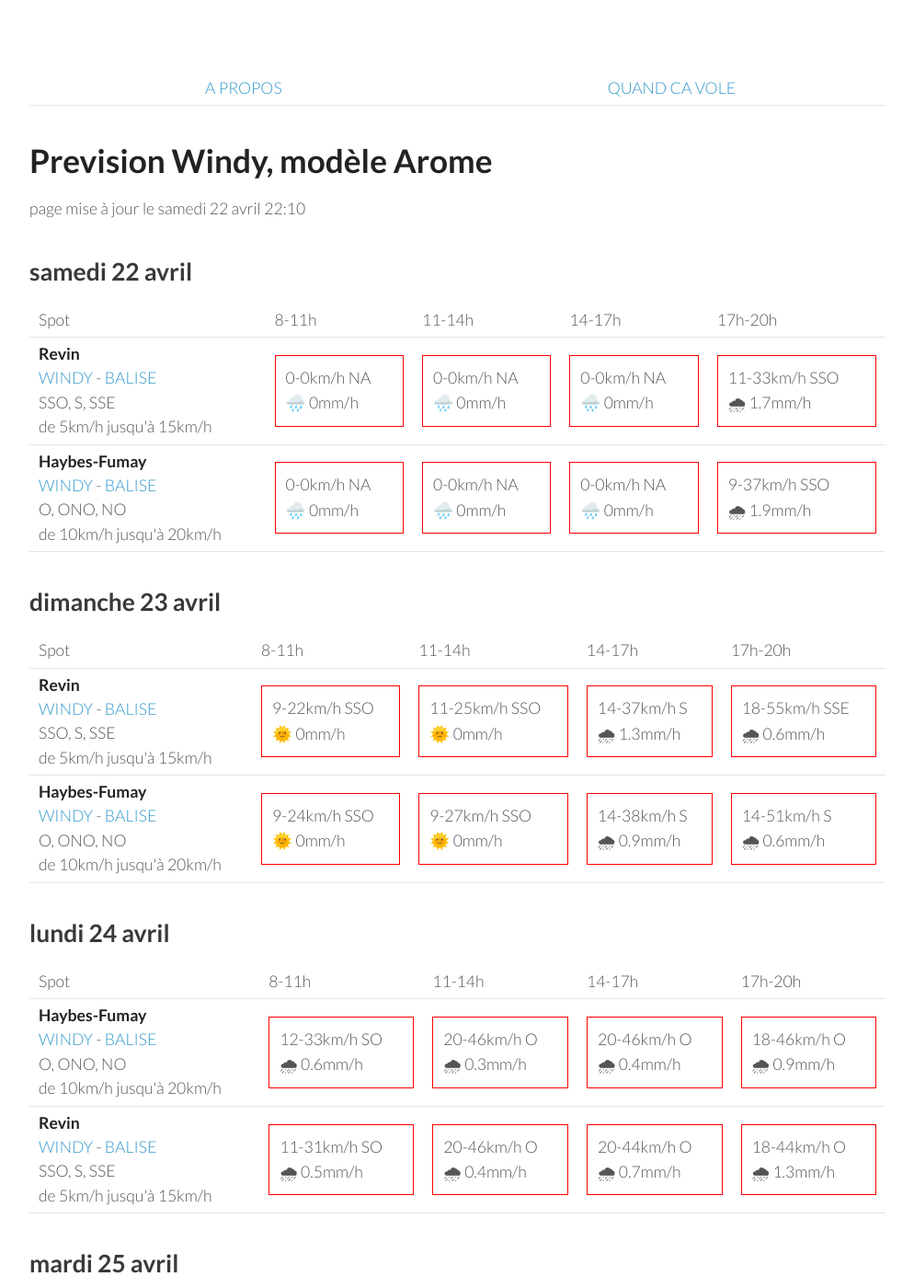
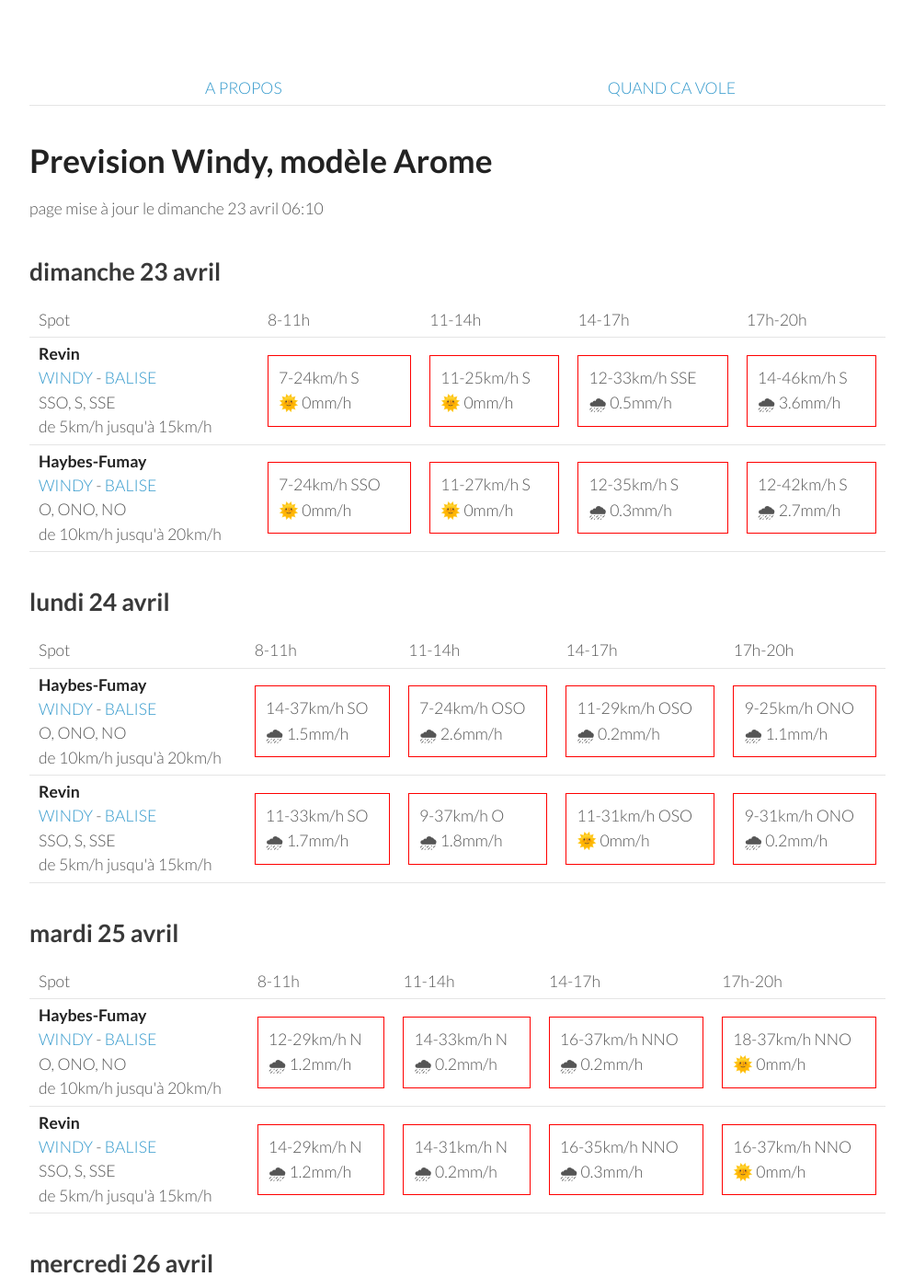
Before and after one commit to parapente-dans-le-nord/parapente-dans-le-nord.github.io, a Jekyll site: the page built from ardennes.markdown, in a window 1280 px wide and 1400 px high. Shown: the whole window at 92% size, without its empty margins (26-1020 px from the left). Built offline with Jekyll 4.4.1, drawn with Linux system fonts in a browser that asks for light colours; some of the changed text lies outside the part shown.

Commit message:
update index.markdown

```diff
--- a/ardennes.markdown
+++ b/ardennes.markdown
@@ -7,42 +7,8 @@ title:  "Tous les spots"
 {: .links}
 
 # Prevision Windy, modèle Arome
-page mise à jour le samedi 22 avril 22:10
+page mise à jour le dimanche 23 avril 06:10
 
-## samedi 22 avril
-
-{::nomarkdown}
-<table>
-  <tbody>
-    <tr>
-      <td>Spot</td>
-      <td>8-11h</td>
-      <td>11-14h</td>
-      <td>14-17h</td>
-      <td>17h-20h</td>
-    </tr>
-<tr>
-        <td><strong>Revin</strong><br><a href="https://windy.com/49.948/4.625?49.543,4.625,8">WINDY</a> - <span class=""><a href="http://www.balisemeteo.com/balise.php?idBalise=5019">BALISE</a> </span><br> <span class="vent-favorable">SSO, S, SSE</span><br><span class="force-vent">de 5km/h jusqu'à 15km/h</span> </td>
-
-            <td><div class="not-flyable"><p>0-0km/h NA</p><p>🌧️ 0mm/h</p></div></td>
-            <td><div class="not-flyable"><p>0-0km/h NA</p><p>🌧️ 0mm/h</p></div></td>
-            <td><div class="not-flyable"><p>0-0km/h NA</p><p>🌧️ 0mm/h</p></div></td>
-            <td><div class="not-flyable"><p>11-33km/h SSO</p><p>🌧 1.7mm/h</p></div></td>
-
-    </tr>
-<tr>
-        <td><strong>Haybes-Fumay</strong><br><a href="https://windy.com/49.998/4.715?49.913,4.738,10">WINDY</a> - <span class=""><a href="http://www.balisemeteo.com/balise.php?idBalise=104">BALISE</a> </span><br> <span class="vent-favorable">O, ONO, NO</span><br><span class="force-vent">de 10km/h jusqu'à 20km/h</span> </td>
-
-            <td><div class="not-flyable"><p>0-0km/h NA</p><p>🌧️ 0mm/h</p></div></td>
-            <td><div class="not-flyable"><p>0-0km/h NA</p><p>🌧️ 0mm/h</p></div></td>
-            <td><div class="not-flyable"><p>0-0km/h NA</p><p>🌧️ 0mm/h</p></div></td>
-            <td><div class="not-flyable"><p>9-37km/h SSO</p><p>🌧 1.9mm/h</p></div></td>
-
-    </tr>
-
-</tbody>
-</table>
-{:/}
 ## dimanche 23 avril
 
 {::nomarkdown}
@@ -58,20 +24,20 @@ page mise à jour le samedi 22 avril 22:10
 <tr>
         <td><strong>Revin</strong><br><a href="https://windy.com/49.948/4.625?49.543,4.625,8">WINDY</a> - <span class=""><a href="http://www.balisemeteo.com/balise.php?idBalise=5019">BALISE</a> </span><br> <span class="vent-favorable">SSO, S, SSE</span><br><span class="force-vent">de 5km/h jusqu'à 15km/h</span> </td>
 
-            <td><div class="not-flyable"><p>9-22km/h SSO</p><p>🌞 0mm/h</p></div></td>
-            <td><div class="not-flyable"><p>11-25km/h SSO</p><p>🌞 0mm/h</p></div></td>
-            <td><div class="not-flyable"><p>14-37km/h S</p><p>🌧 1.3mm/h</p></div></td>
-            <td><div class="not-flyable"><p>18-55km/h SSE</p><p>🌧 0.6mm/h</p></div></td>
+            <td><div class="not-flyable"><p>7-24km/h S</p><p>🌞 0mm/h</p></div></td>
+            <td><div class="not-flyable"><p>11-25km/h S</p><p>🌞 0mm/h</p></div></td>
+            <td><div class="not-flyable"><p>12-33km/h SSE</p><p>🌧 0.5mm/h</p></div></td>
+            <td><div class="not-flyable"><p>14-46km/h S</p><p>🌧 3.6mm/h</p></div></td>
 
 
     </tr>
 <tr>
         <td><strong>Haybes-Fumay</strong><br><a href="https://windy.com/49.998/4.715?49.913,4.738,10">WINDY</a> - <span class=""><a href="http://www.balisemeteo.com/balise.php?idBalise=104">BALISE</a> </span><br> <span class="vent-favorable">O, ONO, NO</span><br><span class="force-vent">de 10km/h jusqu'à 20km/h</span> </td>
 
-            <td><div class="not-flyable"><p>9-24km/h SSO</p><p>🌞 0mm/h</p></div></td>
-            <td><div class="not-flyable"><p>9-27km/h SSO</p><p>🌞 0mm/h</p></div></td>
-            <td><div class="not-flyable"><p>14-38km/h S</p><p>🌧 0.9mm/h</p></div></td>
-            <td><div class="not-flyable"><p>14-51km/h S</p><p>🌧 0.6mm/h</p></div></td>
+            <td><div class="not-flyable"><p>7-24km/h SSO</p><p>🌞 0mm/h</p></div></td>
+            <td><div class="not-flyable"><p>11-27km/h S</p><p>🌞 0mm/h</p></div></td>
+            <td><div class="not-flyable"><p>12-35km/h S</p><p>🌧 0.3mm/h</p></div></td>
+            <td><div class="not-flyable"><p>12-42km/h S</p><p>🌧 2.7mm/h</p></div></td>
 
 
     </tr>
@@ -94,20 +60,20 @@ page mise à jour le samedi 22 avril 22:10
 <tr>
         <td><strong>Haybes-Fumay</strong><br><a href="https://windy.com/49.998/4.715?49.913,4.738,10">WINDY</a> - <span class=""><a href="http://www.balisemeteo.com/balise.php?idBalise=104">BALISE</a> </span><br> <span class="vent-favorable">O, ONO, NO</span><br><span class="force-vent">de 10km/h jusqu'à 20km/h</span> </td>
 
-            <td><div class="not-flyable"><p>12-33km/h SO</p><p>🌧 0.6mm/h</p></div></td>
-            <td><div class="not-flyable"><p>20-46km/h O</p><p>🌧 0.3mm/h</p></div></td>
-            <td><div class="not-flyable"><p>20-46km/h O</p><p>🌧 0.4mm/h</p></div></td>
-            <td><div class="not-flyable"><p>18-46km/h O</p><p>🌧 0.9mm/h</p></div></td>
+            <td><div class="not-flyable"><p>14-37km/h SO</p><p>🌧 1.5mm/h</p></div></td>
+            <td><div class="not-flyable"><p>7-24km/h OSO</p><p>🌧 2.6mm/h</p></div></td>
+            <td><div class="not-flyable"><p>11-29km/h OSO</p><p>🌧 0.2mm/h</p></div></td>
+            <td><div class="not-flyable"><p>9-25km/h ONO</p><p>🌧 1.1mm/h</p></div></td>
 
 
     </tr>
 <tr>
         <td><strong>Revin</strong><br><a href="https://windy.com/49.948/4.625?49.543,4.625,8">WINDY</a> - <span class=""><a href="http://www.balisemeteo.com/balise.php?idBalise=5019">BALISE</a> </span><br> <span class="vent-favorable">SSO, S, SSE</span><br><span class="force-vent">de 5km/h jusqu'à 15km/h</span> </td>
 
-            <td><div class="not-flyable"><p>11-31km/h SO</p><p>🌧 0.5mm/h</p></div></td>
-            <td><div class="not-flyable"><p>20-46km/h O</p><p>🌧 0.4mm/h</p></div></td>
-            <td><div class="not-flyable"><p>20-44km/h O</p><p>🌧 0.7mm/h</p></div></td>
-            <td><div class="not-flyable"><p>18-44km/h O</p><p>🌧 1.3mm/h</p></div></td>
+            <td><div class="not-flyable"><p>11-33km/h SO</p><p>🌧 1.7mm/h</p></div></td>
+            <td><div class="not-flyable"><p>9-37km/h O</p><p>🌧 1.8mm/h</p></div></td>
+            <td><div class="not-flyable"><p>11-31km/h OSO</p><p>🌞 0mm/h</p></div></td>
+            <td><div class="not-flyable"><p>9-31km/h ONO</p><p>🌧 0.2mm/h</p></div></td>
 
 
     </tr>
@@ -128,22 +94,22 @@ page mise à jour le samedi 22 avril 22:10
       <td>17h-20h</td>
     </tr>
 <tr>
-        <td><strong>Revin</strong><br><a href="https://windy.com/49.948/4.625?49.543,4.625,8">WINDY</a> - <span class=""><a href="http://www.balisemeteo.com/balise.php?idBalise=5019">BALISE</a> </span><br> <span class="vent-favorable">SSO, S, SSE</span><br><span class="force-vent">de 5km/h jusqu'à 15km/h</span> </td>
+        <td><strong>Haybes-Fumay</strong><br><a href="https://windy.com/49.998/4.715?49.913,4.738,10">WINDY</a> - <span class=""><a href="http://www.balisemeteo.com/balise.php?idBalise=104">BALISE</a> </span><br> <span class="vent-favorable">O, ONO, NO</span><br><span class="force-vent">de 10km/h jusqu'à 20km/h</span> </td>
 
-            <td><div class="not-flyable"><p>16-33km/h N</p><p>🌧 1.2mm/h</p></div></td>
-            <td><div class="not-flyable"><p>18-38km/h N</p><p>🌞 0mm/h</p></div></td>
+            <td><div class="not-flyable"><p>12-29km/h N</p><p>🌧 1.2mm/h</p></div></td>
+            <td><div class="not-flyable"><p>14-33km/h N</p><p>🌧 0.2mm/h</p></div></td>
             <td><div class="not-flyable"><p>16-37km/h NNO</p><p>🌧 0.2mm/h</p></div></td>
-            <td><div class="not-flyable"><p>16-37km/h NNO</p><p>🌞 0mm/h</p></div></td>
+            <td><div class="not-flyable"><p>18-37km/h NNO</p><p>🌞 0mm/h</p></div></td>
 
 
     </tr>
 <tr>
-        <td><strong>Haybes-Fumay</strong><br><a href="https://windy.com/49.998/4.715?49.913,4.738,10">WINDY</a> - <span class=""><a href="http://www.balisemeteo.com/balise.php?idBalise=104">BALISE</a> </span><br> <span class="vent-favorable">O, ONO, NO</span><br><span class="force-vent">de 10km/h jusqu'à 20km/h</span> </td>
+        <td><strong>Revin</strong><br><a href="https://windy.com/49.948/4.625?49.543,4.625,8">WINDY</a> - <span class=""><a href="http://www.balisemeteo.com/balise.php?idBalise=5019">BALISE</a> </span><br> <span class="vent-favorable">SSO, S, SSE</span><br><span class="force-vent">de 5km/h jusqu'à 15km/h</span> </td>
 
-            <td><div class="not-flyable"><p>16-33km/h N</p><p>🌧 1.2mm/h</p></div></td>
-            <td><div class="not-flyable"><p>18-38km/h NNO</p><p>🌧 0.3mm/h</p></div></td>
-            <td><div class="not-flyable"><p>16-37km/h NNO</p><p>🌧 0.3mm/h</p></div></td>
-            <td><div class="not-flyable"><p>18-37km/h NNO</p><p>🌞 0mm/h</p></div></td>
+            <td><div class="not-flyable"><p>14-29km/h N</p><p>🌧 1.2mm/h</p></div></td>
+            <td><div class="not-flyable"><p>14-31km/h N</p><p>🌧 0.2mm/h</p></div></td>
+            <td><div class="not-flyable"><p>16-35km/h NNO</p><p>🌧 0.3mm/h</p></div></td>
+            <td><div class="not-flyable"><p>16-37km/h NNO</p><p>🌞 0mm/h</p></div></td>
 
 
     </tr>
@@ -166,8 +132,8 @@ page mise à jour le samedi 22 avril 22:10
 <tr>
         <td><strong>Haybes-Fumay</strong><br><a href="https://windy.com/49.998/4.715?49.913,4.738,10">WINDY</a> - <span class=""><a href="http://www.balisemeteo.com/balise.php?idBalise=104">BALISE</a> </span><br> <span class="vent-favorable">O, ONO, NO</span><br><span class="force-vent">de 10km/h jusqu'à 20km/h</span> </td>
 
-            <td><div class="not-flyable"><p>5-12km/h E</p><p>🌞 0mm/h</p></div></td>
-            <td><div class="not-flyable"><p>1-14km/h O</p><p>🌞 0mm/h</p></div></td>
+            <td><div class="not-flyable"><p>5-11km/h ESE</p><p>🌞 0mm/h</p></div></td>
+            <td><div class="not-flyable"><p>3-16km/h NE</p><p>🌞 0mm/h</p></div></td>
             <td><div class="not-flyable"><p>3-14km/h O</p><p>🌞 0mm/h</p></div></td>
             <td><div class="not-flyable"><p>5-16km/h ONO</p><p>🌞 0mm/h</p></div></td>
 
@@ -176,8 +142,8 @@ page mise à jour le samedi 22 avril 22:10
 <tr>
         <td><strong>Revin</strong><br><a href="https://windy.com/49.948/4.625?49.543,4.625,8">WINDY</a> - <span class=""><a href="http://www.balisemeteo.com/balise.php?idBalise=5019">BALISE</a> </span><br> <span class="vent-favorable">SSO, S, SSE</span><br><span class="force-vent">de 5km/h jusqu'à 15km/h</span> </td>
 
-            <td><div class="not-flyable"><p>5-12km/h ENE</p><p>🌞 0mm/h</p></div></td>
-            <td><div class="not-flyable"><p>1-14km/h SO</p><p>🌞 0mm/h</p></div></td>
+            <td><div class="not-flyable"><p>5-12km/h E</p><p>🌞 0mm/h</p></div></td>
+            <td><div class="not-flyable"><p>1-16km/h E</p><p>🌞 0mm/h</p></div></td>
             <td><div class="not-flyable"><p>3-14km/h OSO</p><p>🌞 0mm/h</p></div></td>
             <td><div class="not-flyable"><p>5-16km/h O</p><p>🌞 0mm/h</p></div></td>
 
```
